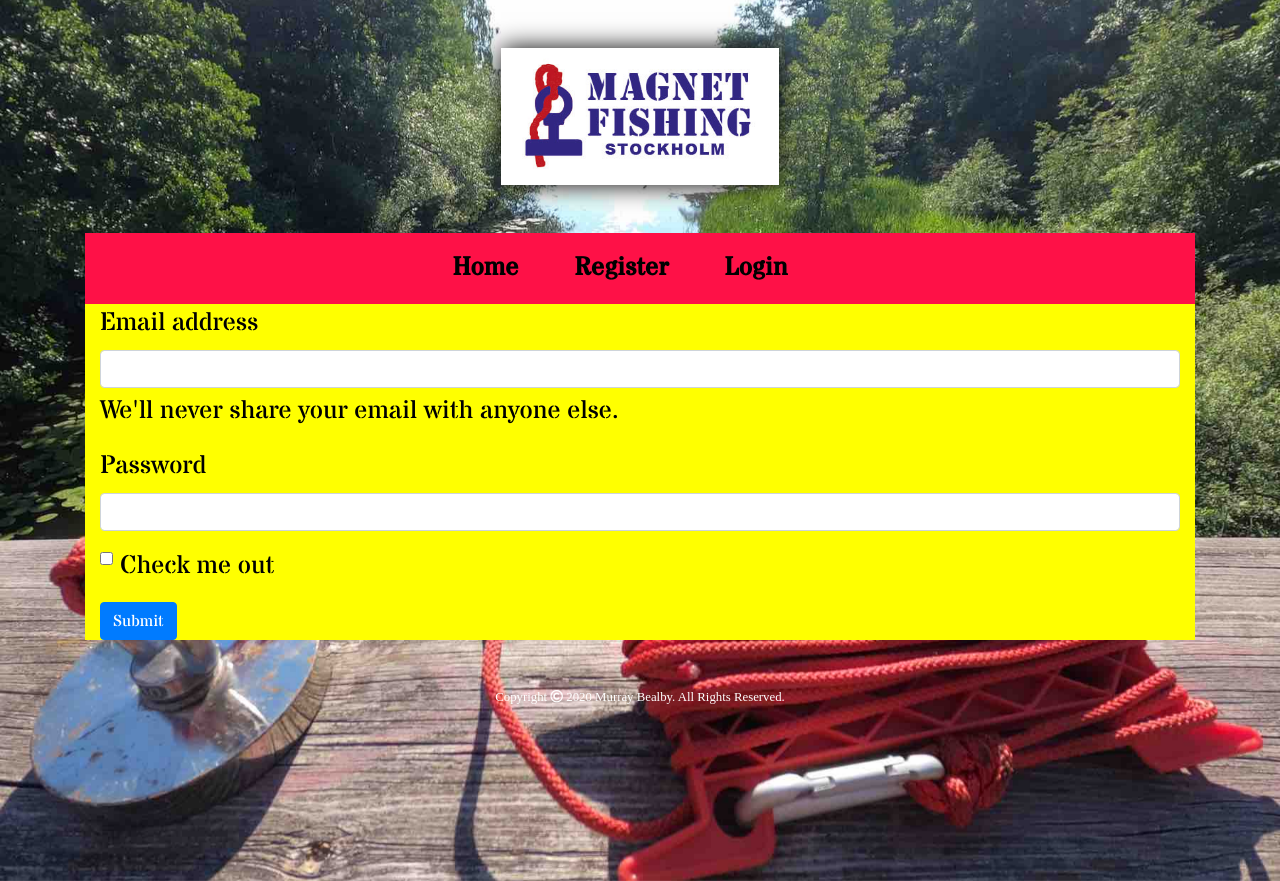
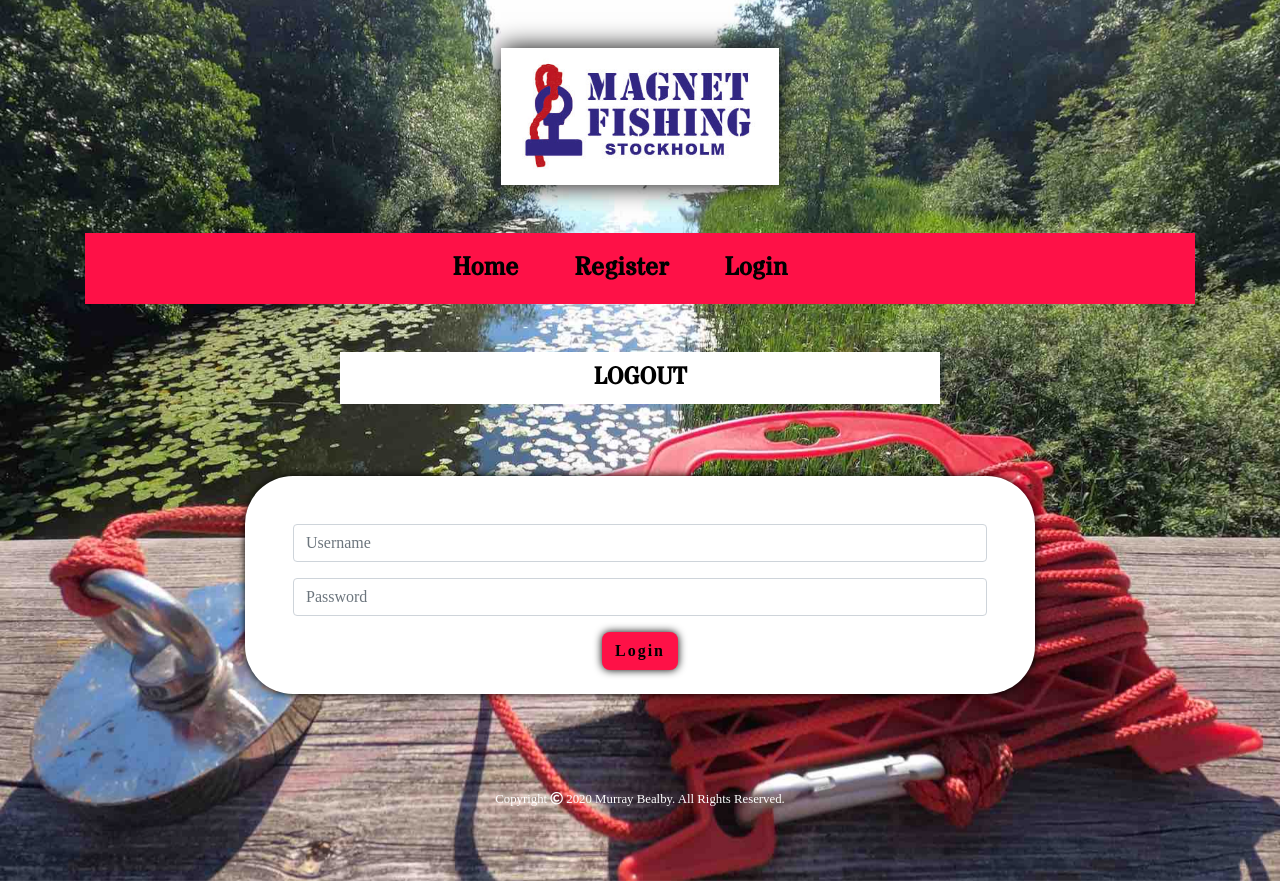
Before and after one commit to Bealby/magnet-catch-Flask-WIP, a Flask app: page /login in a window 1280 px wide. Run offline with Flask 2, Linux system fonts and the light colour scheme; some libraries are stand-ins or nearby versions.

Commit message:
Duplicate register.html for login/ logout. Updated links and text

```diff
--- a/templates/login.html
+++ b/templates/login.html
@@ -1,29 +1,36 @@
 {% extends 'base.html' %}
 
 {% block content %}
-<div class="container">
-    <div class="row login">
-        <div class="col">
+<div class="container pt-5">
+    <div class="row">
+        <div class="col text-center page-header text-uppercase">
+            <p>Logout</p>
+        </div>
+    </div>
+</div>
+
+<!--Login Form-->
+<div class="container pt-5">
+    <div class="row">
+        <div class="col-12 mt-4 mb-5 user-form">
+            <div class="col-12 user-border main-text user-field-margin pt-5 pb-4">
                 <form method="POST" action="{{ url_for('login') }}">
                     <!-- username -->
                     <div class="mb-3">
-                <label for="exampleInputEmail1" class="form-label">Email address</label>
-                <input type="text" class="form-control" id="username" name="username" aria-describedby="emailHelp"
+                        <input placeholder="Username" type="text" class="form-control" id="username" name="username"
+                            aria-describedby="emailHelp" minlength="5" maxlength="15" pattern="^[a-zA-Z0-9]{5,15}$"
+                            class="validate" required>
+                    </div>
+                    <!-- password -->
+                    <div class="mb-3">
+                        <input placeholder="Password" id="password" name="password" class="form-control" type="password"
                             minlength="5" maxlength="15" pattern="^[a-zA-Z0-9]{5,15}$" class="validate" required>
-                <div id="emailHelp" class="form-text">We'll never share your email with anyone else.</div>
                     </div>
-            <!-- username -->
-            <div class="mb-3">
-                <label for="exampleInputPassword1" class="form-label">Password</label>
-                <input id="password" name="password" class="form-control" type="password" minlength="5" maxlength="15"
-                    pattern="^[a-zA-Z0-9]{5,15}$" class="validate" required>
+                    <div class="text-center">
+                        <button type="submit" class="btn btn-font-send  hover-overlay-text">Login</button>
                     </div>
-            <div class="mb-3 form-check">
-                <input type="checkbox" class="form-check-input" id="exampleCheck1">
-                <label class="form-check-label" for="exampleCheck1">Check me out</label>
+                </form>
             </div>
-            <button type="submit" class="btn btn-primary">Submit</button>
-        </form>
         </div>
     </div>
 </div>
--- a/templates/register.html
+++ b/templates/register.html
@@ -20,7 +20,7 @@
                     <div class="mb-3">
                         <input placeholder="Username" type="text" class="form-control" id="username" name="username" aria-describedby="emailHelp" minlength="5" maxlength="15" pattern="^[a-zA-Z0-9]{5,15}$" class="validate" required>
                     </div>
-                    <!-- username -->
+                    <!-- password -->
                     <div class="mb-3">
                         <input placeholder="Password" id="password" name="password" class="form-control" type="password" minlength="5"
                             maxlength="15" pattern="^[a-zA-Z0-9]{5,15}$" class="validate" required>
```
Also changed, not shown: templates/logout.html (+38 -17 lines). Lines whose indentation alone changed are shown as unchanged.
